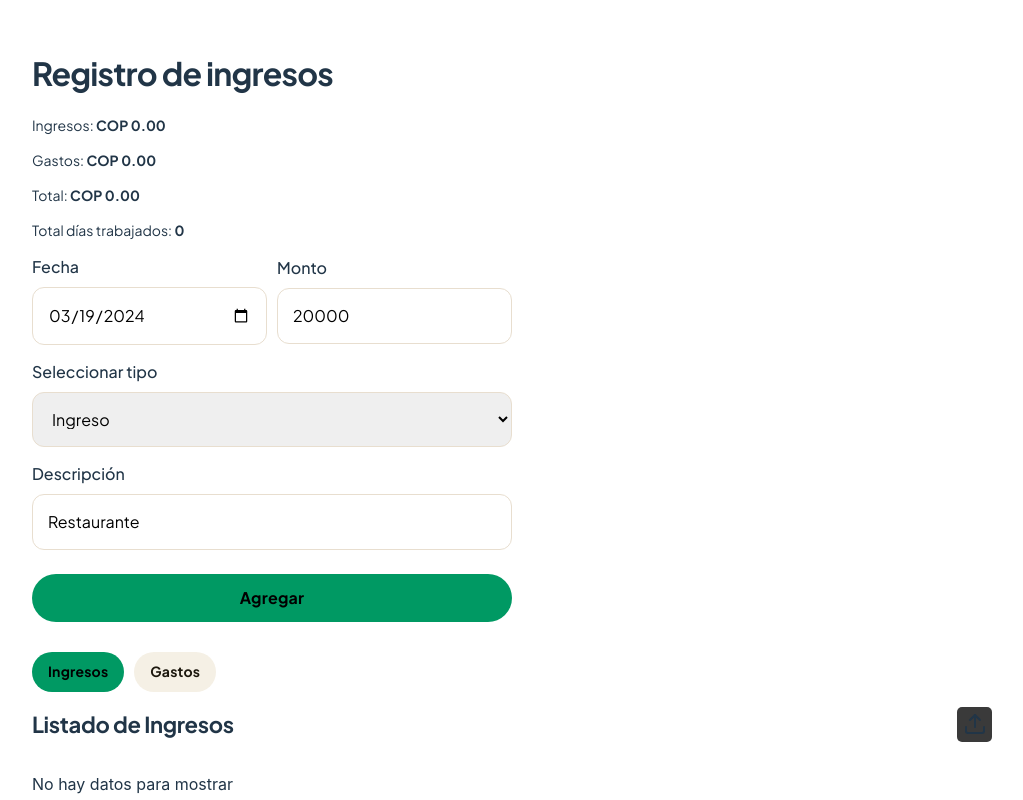
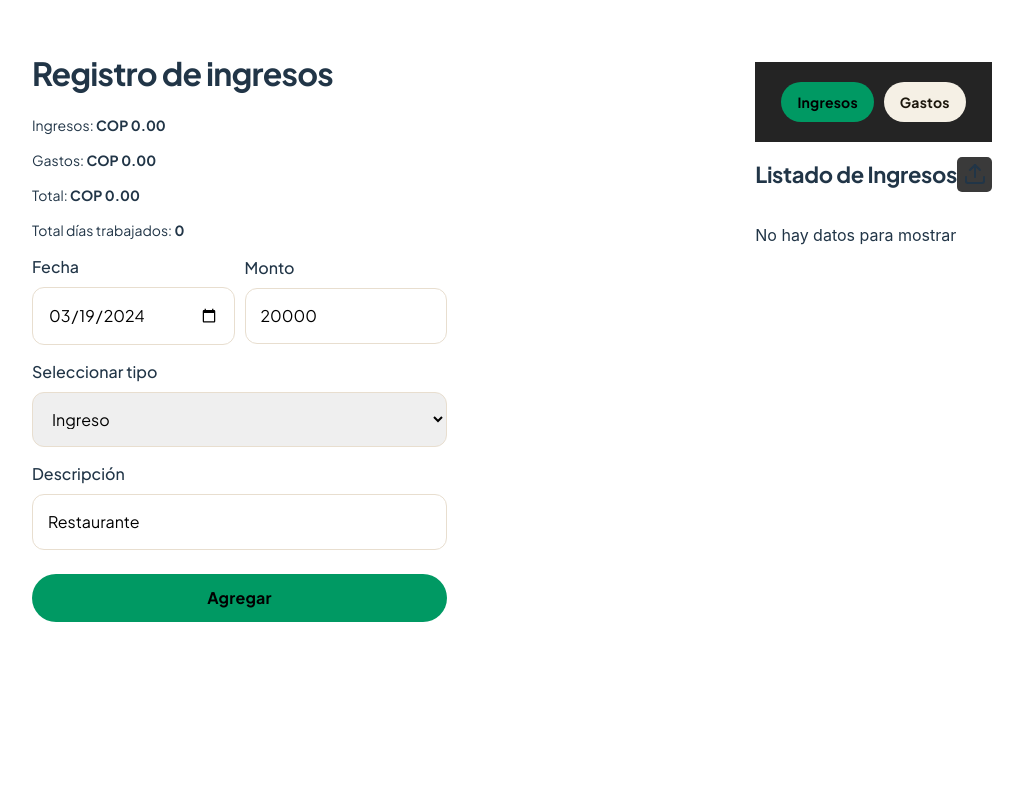
Before and after one commit to fabianyater/payday-log, a React (Vite) app: page / in a window 1280 px wide. Shown: the whole page, without its empty margins (128-1151 px from the left). Built offline with nearby package versions, Linux system fonts and the light colour scheme.

Commit message:
update design

```diff
--- a/src/App.module.css
+++ b/src/App.module.css
@@ -3,8 +3,15 @@
   width: 100%;
   text-align: left;
   margin: 0 auto;
+  display: flex;
+  justify-content: space-between;
+  gap: 50px;
 
   .header {
+    position: sticky;
+    top: 0;
+    height: max-content;
+
     .title {
       font-family: "Plus Jakarta Sans", sans-serif;
       font-optical-sizing: auto;
--- a/src/App.tsx
+++ b/src/App.tsx
@@ -7,7 +7,14 @@ import { useTabContext } from "./hooks/useTab";
 import { formatter } from "./utils";
 
 function App() {
-  const { activeTab, total, totalIncome, totalExpense, workedDays, getMovements } = useTabContext();
+  const {
+    activeTab,
+    total,
+    totalIncome,
+    totalExpense,
+    workedDays,
+    getMovements,
+  } = useTabContext();
 
   return (
     <div className={styles.container}>
@@ -17,12 +24,11 @@ function App() {
         <Text text="Gastos: " value={formatter.format(totalExpense)} />
         <Text text="Total: " value={formatter.format(total)} />
         <Text text="Total días trabajados: " value={workedDays} />
-      </header>
-      <main>
         <section className={styles.formSection}>
           <Form />
         </section>
-
+      </header>
+      <main>
         <Tabs />
         {activeTab === "Ingresos" ? (
           <Section
--- a/src/components/Tabs/Tabs.module.css
+++ b/src/components/Tabs/Tabs.module.css
@@ -1,5 +1,12 @@
 .tabs {
   margin-top: 30px;
   display: flex;
+  align-items: center;
+  justify-content: center;
   gap: 10px;
+  position: sticky;
+  top: 0px;
+  background-color: #242424;
+  padding: 20px 0;
+  box-sizing: border-box;
 }
```
